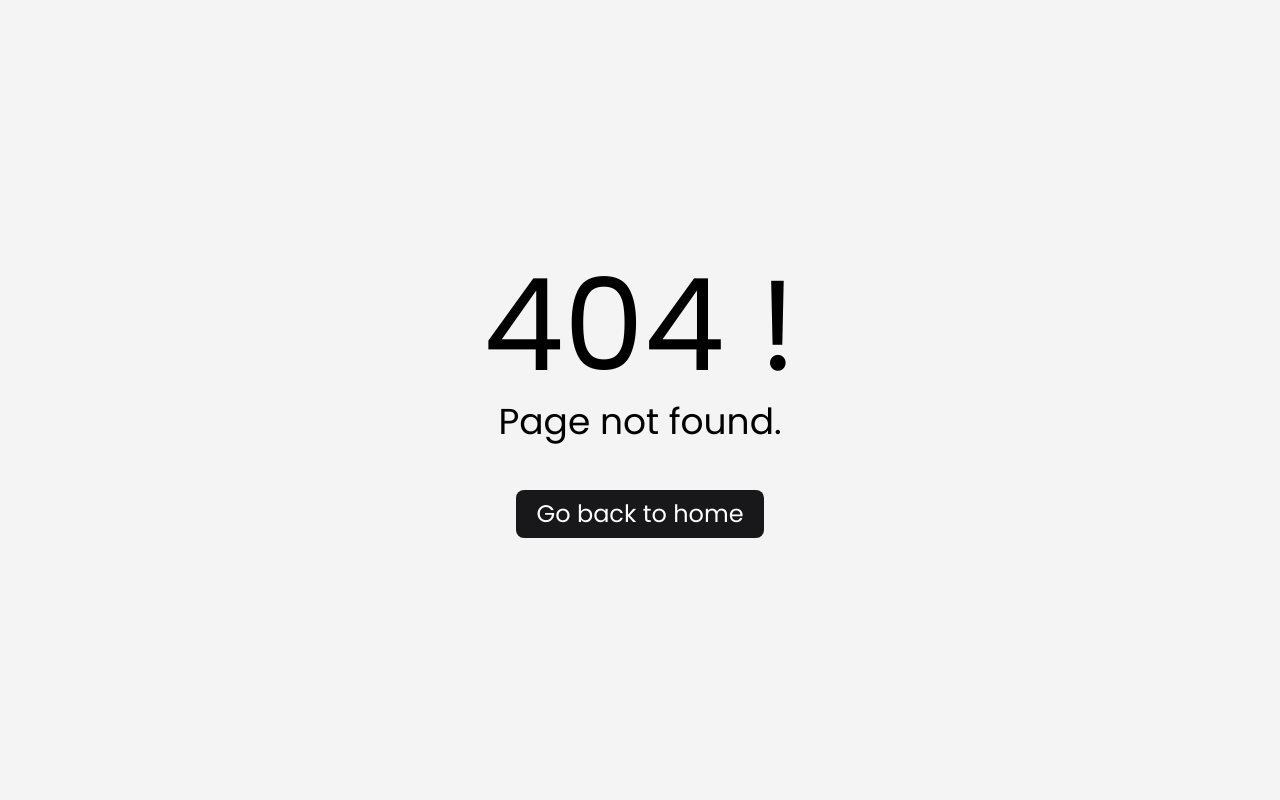
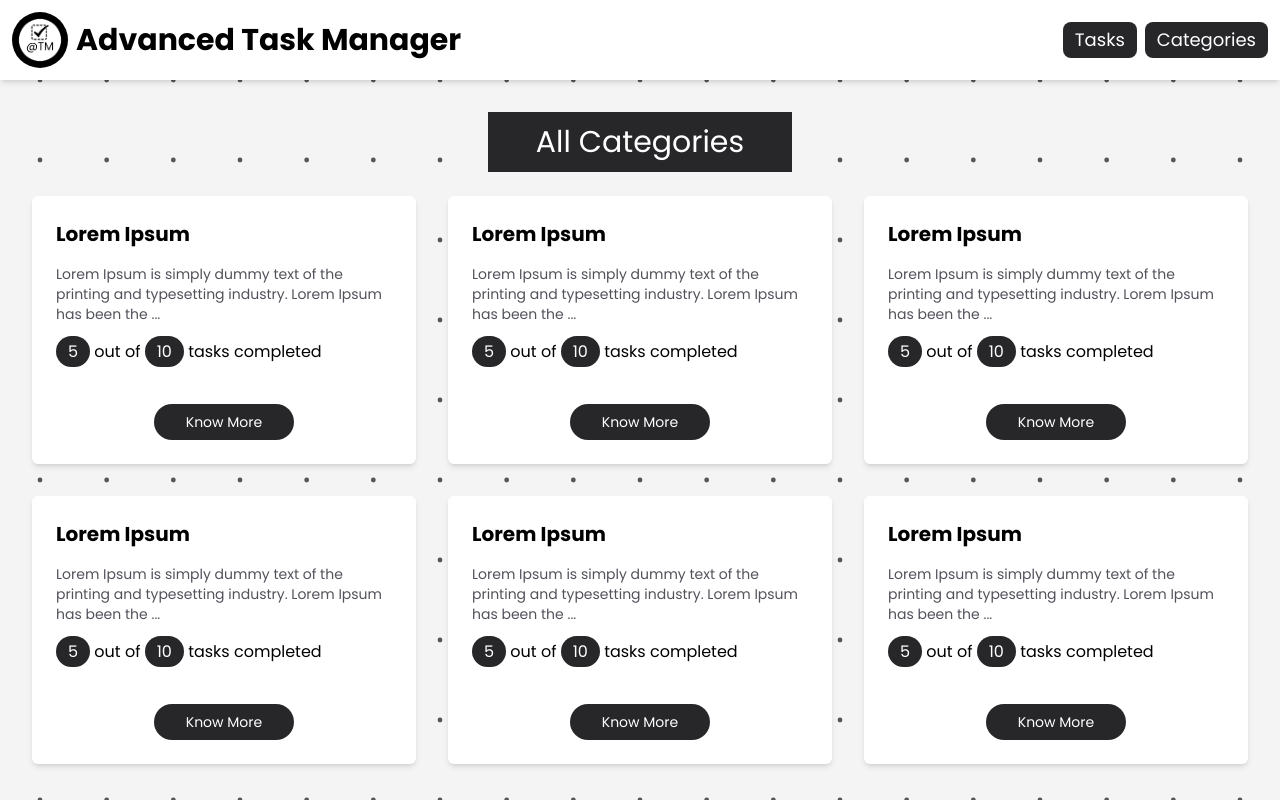
Before and after one commit to Abhishekkumar2021/advanced-task-manager, a React (Vite) app in the folder frontend/: page /categories in a window 1280 px wide. Before the commit this address had no page. Built offline with nearby package versions, Linux system fonts and the light colour scheme.

Commit message:
add categories page

```diff
--- a/frontend/src/components/Category.jsx
+++ b/frontend/src/components/Category.jsx
@@ -1,7 +1,32 @@
-export default function Category(){
+import { PropTypes } from 'prop-types'
+import { Link } from 'react-router-dom'
+export default function Category(props){ // props is an object that contains the category object
+    const category = props.category
     return (
-        <div>
-            <h1>Category component</h1>
+        <div className="bg-white shadow-md p-6 rounded-md w-96 flex flex-col gap-4">
+            <h1 className='font-bold text-xl'>{category.title}</h1>
+            {
+                category.description.length > 100 ?
+                <p className='text-sm text-zinc-600'>{category.description.substring(0, 100)}...</p> :
+                <p className='text-sm text-zinc-600'>{category.description}</p>
+            }
+            <p><span className='px-3 rounded-full py-1 bg-zinc-800 text-white'>{category.completed}</span> out of <span className='px-3 rounded-full py-1 bg-zinc-800 text-white'>{category.tasks}</span> tasks completed</p>
+            <Link to={`/categories/${category.id}`} className='bg-zinc-800 text-white px-8 rounded-3xl text-sm py-2 mx-auto mt-6'>
+                Know More
+            </Link>
         </div>
     )
 }
+
+// PropTypes is a library that helps you to define the type of the props that you are expecting in a component
+Category.propTypes = {
+    category: PropTypes.shape({
+        id: PropTypes.string.isRequired,
+        title: PropTypes.string.isRequired,
+        description: PropTypes.string.isRequired,
+        tasks: PropTypes.number.isRequired,
+        completed: PropTypes.number.isRequired,
+        createdAt: PropTypes.string.isRequired,
+        updatedAt: PropTypes.string.isRequired,
+    }).isRequired
+}
--- a/frontend/src/main.jsx
+++ b/frontend/src/main.jsx
@@ -8,6 +8,7 @@ import App from './App';
 import Home from './pages/Home';
 import Error from './pages/Error';
 import Category from './pages/Category';
+import Categories from './pages/Catgories';
 
 // We are defining rules for our router
 const router = createBrowserRouter([
@@ -21,6 +22,10 @@ const router = createBrowserRouter([
             element: <Home />,
         },
         {
+          path: "categories",
+          element: <Categories />,
+        },
+        {
           path: "categories/:id",
           element: <Category />,
         }
--- a/frontend/src/pages/Category.jsx
+++ b/frontend/src/pages/Category.jsx
@@ -17,7 +17,7 @@ export default function Category() {
 
     return (
         <div className='flex-1 p-8 flex flex-col items-center gap-6'>
-            <h1 className='rounded-md shadow-md bg-white text-3xl font-bold px-5 py-2'>{category.title}</h1>
+            <h1 className='text-3xl bg-zinc-800 text-white px-12 py-3 text-center'>{category.title}</h1>
             <div className='flex flex-1 w-full gap-2 flex-col items-center'>
                 <div className='w-4/6 p-8'>
                     <h2 className='font-bold text-2xl mb-2 '>
--- /dev/null
+++ b/frontend/src/pages/Catgories.jsx
@@ -0,0 +1,78 @@
+import Category from "../components/Category"
+
+export default function Categories() {
+    // Fetch all categories from the backend
+    // Display all of them
+
+    const categories = [
+        {
+            id: "1",
+            title: `Lorem Ipsum`,
+            description: `Lorem Ipsum is simply dummy text of the printing and typesetting industry. Lorem Ipsum has been the industry's standard dummy text ever since the 1500s, when an unknown printer took a galley of type and scrambled it to make a type specimen book. It has survived not only five centuries, but also the leap into electronic typesetting, remaining essentially unchanged. It was popularised in the 1960s with the release of Letraset sheets containing Lorem Ipsum passages, and more recently with desktop publishing software like Aldus PageMaker including versions of Lorem Ipsum.`,
+            tasks: 10,
+            completed: 5,
+            createdAt: new Date().toDateString(),
+            updatedAt: new Date().toDateString(),
+        },
+        {
+            id: "2",
+            title: `Lorem Ipsum`,
+            description: `Lorem Ipsum is simply dummy text of the printing and typesetting industry. Lorem Ipsum has been the industry's standard dummy text ever since the 1500s, when an unknown printer took a galley of type and scrambled it to make a type specimen book. It has survived not only five centuries, but also the leap into electronic typesetting, remaining essentially unchanged. It was popularised in the 1960s with the release of Letraset sheets containing Lorem Ipsum passages, and more recently with desktop publishing software like Aldus PageMaker including versions of Lorem Ipsum.`,
+            tasks: 10,
+            completed: 5,
+            createdAt: new Date().toDateString(),
+            updatedAt: new Date().toDateString(),
+        },
+        {
+            id: "1",
+            title: `Lorem Ipsum`,
+            description: `Lorem Ipsum is simply dummy text of the printing and typesetting industry. Lorem Ipsum has been the industry's standard dummy text ever since the 1500s, when an unknown printer took a galley of type and scrambled it to make a type specimen book. It has survived not only five centuries, but also the leap into electronic typesetting, remaining essentially unchanged. It was popularised in the 1960s with the release of Letraset sheets containing Lorem Ipsum passages, and more recently with desktop publishing software like Aldus PageMaker including versions of Lorem Ipsum.`,
+            tasks: 10,
+            completed: 5,
+            createdAt: new Date().toDateString(),
+            updatedAt: new Date().toDateString(),
+        },
+        {
+            id: "2",
+            title: `Lorem Ipsum`,
+            description: `Lorem Ipsum is simply dummy text of the printing and typesetting industry. Lorem Ipsum has been the industry's standard dummy text ever since the 1500s, when an unknown printer took a galley of type and scrambled it to make a type specimen book. It has survived not only five centuries, but also the leap into electronic typesetting, remaining essentially unchanged. It was popularised in the 1960s with the release of Letraset sheets containing Lorem Ipsum passages, and more recently with desktop publishing software like Aldus PageMaker including versions of Lorem Ipsum.`,
+            tasks: 10,
+            completed: 5,
+            createdAt: new Date().toDateString(),
+            updatedAt: new Date().toDateString(),
+        },
+        {
+            id: "1",
+            title: `Lorem Ipsum`,
+            description: `Lorem Ipsum is simply dummy text of the printing and typesetting industry. Lorem Ipsum has been the industry's standard dummy text ever since the 1500s, when an unknown printer took a galley of type and scrambled it to make a type specimen book. It has survived not only five centuries, but also the leap into electronic typesetting, remaining essentially unchanged. It was popularised in the 1960s with the release of Letraset sheets containing Lorem Ipsum passages, and more recently with desktop publishing software like Aldus PageMaker including versions of Lorem Ipsum.`,
+            tasks: 10,
+            completed: 5,
+            createdAt: new Date().toDateString(),
+            updatedAt: new Date().toDateString(),
+        },
+        {
+            id: "2",
+            title: `Lorem Ipsum`,
+            description: `Lorem Ipsum is simply dummy text of the printing and typesetting industry. Lorem Ipsum has been the industry's standard dummy text ever since the 1500s, when an unknown printer took a galley of type and scrambled it to make a type specimen book. It has survived not only five centuries, but also the leap into electronic typesetting, remaining essentially unchanged. It was popularised in the 1960s with the release of Letraset sheets containing Lorem Ipsum passages, and more recently with desktop publishing software like Aldus PageMaker including versions of Lorem Ipsum.`,
+            tasks: 10,
+            completed: 5,
+            createdAt: new Date().toDateString(),
+            updatedAt: new Date().toDateString(),
+        }
+    ]
+
+    return (
+        <div className=" flex flex-col items-center p-8">
+            <h1 className="text-3xl bg-zinc-800 text-white px-12 py-3 text-center">
+                All Categories
+            </h1>
+            <div className="flex gap-8 mt-6 flex-wrap justify-center">
+                {
+                    categories.map((category) => {
+                        return <Category key={category.id} category={category} />
+                    })
+                }
+            </div>
+        </div>
+    )
+}
```
